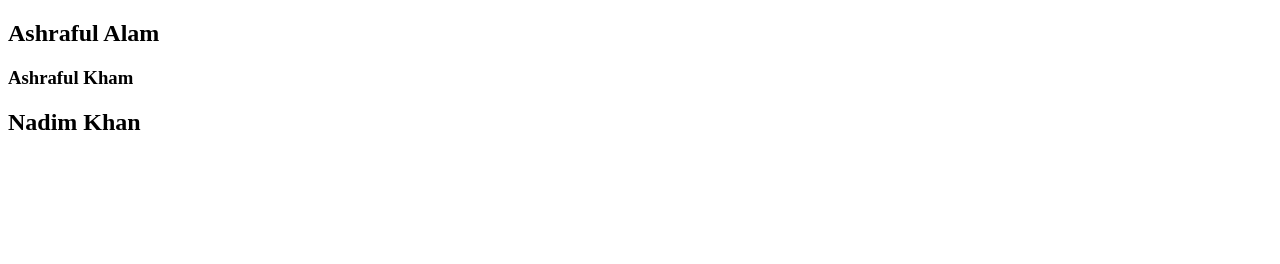
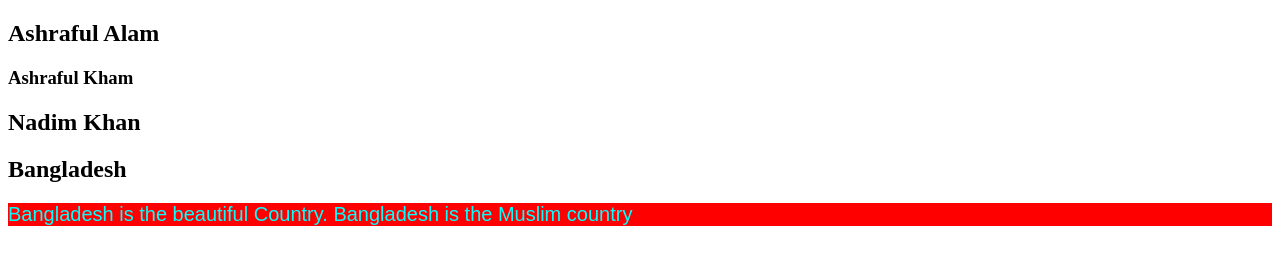
Before and after one commit to Ashraful610/my-second-repo, a plain HTML site: page index.html in a window 1280 px wide. Drawn offline with Linux system fonts and the light colour scheme.

Commit message:
ashraful

```diff
--- a/index.html
+++ b/index.html
@@ -5,10 +5,13 @@
     <meta http-equiv="X-UA-Compatible" content="IE=edge">
     <meta name="viewport" content="width=device-width, initial-scale=1.0">
     <title>My Second Repo</title>
+    <link rel="stylesheet" href="style.css">
 </head>
 <body>
     <h2>Ashraful Alam</h2>
     <h3>Ashraful Kham</h3>
     <h2>Nadim Khan</h2>
+    <h2>Bangladesh </h2>
+    <P>Bangladesh is the beautiful Country. Bangladesh is the Muslim country</P>
 </body>
 </html>
--- /dev/null
+++ b/style.css
@@ -0,0 +1,6 @@
+p{
+    color: aqua;
+    font-size: 20px;
+    font-family: Arial, Helvetica, sans-serif;
+    background-color: red;
+}
```
